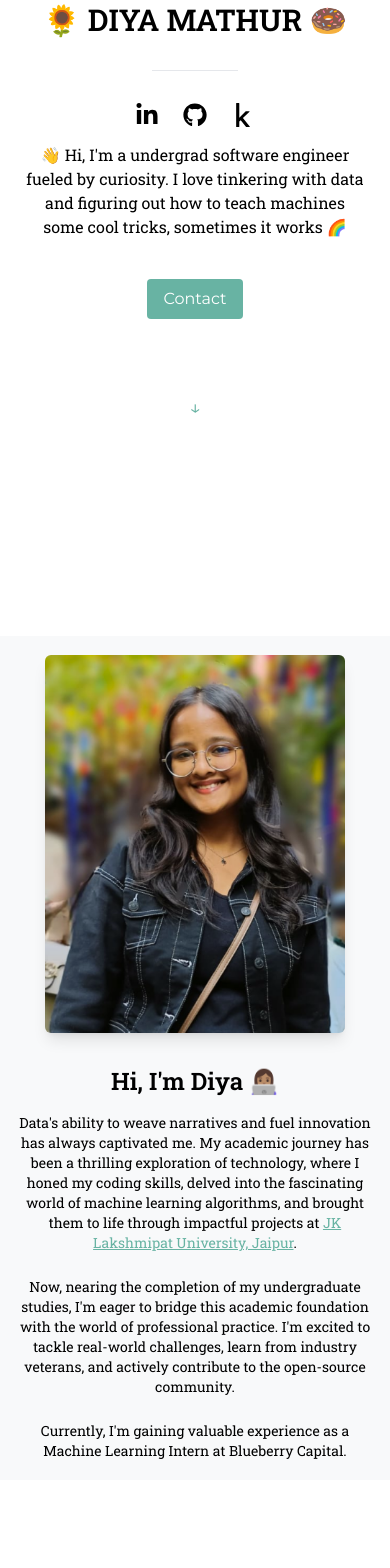
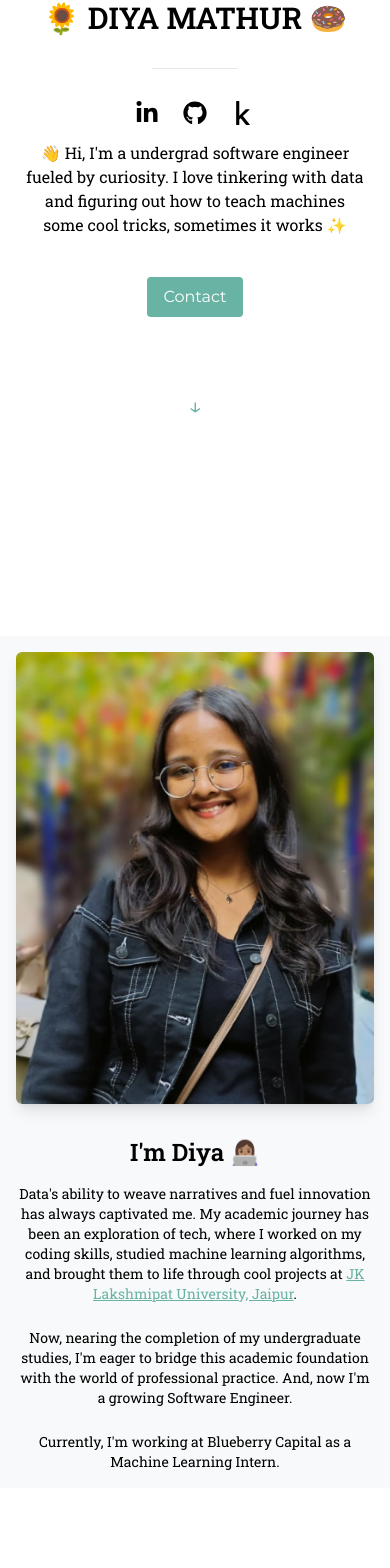
Before and after one commit to adistrim/diya_portfolio, a Next.js app in the folder nextjs_portfolio/: page / in a window 390 px wide. Shown: the part 304-1872 px from the top of the page. Built offline with nearby package versions, Linux system fonts and the light colour scheme; no server answers; the database is empty.

Commit message:
tweaks in the content

```diff
--- a/nextjs_portfolio/src/app/components/contact.js
+++ b/nextjs_portfolio/src/app/components/contact.js
@@ -11,7 +11,7 @@ const Contact = () => {
                 <h2 className={`text-4xl font-semibold text-center mb-4 ${robotoSlab.className}`}>CONTACT</h2>
                 <br />
                 <p className={`text-gray-700 italic text-center mb-8 ${robotoSlab.className}`}>
-                Feel free to reach out let's connect!!📧
+                Have a project in mind? Feel free to reach out! 📧
                 </p>
                 <p className='text-center'>
                     For open source projects, please open an issue or pull request on{' '}
--- a/nextjs_portfolio/src/app/components/intro.js
+++ b/nextjs_portfolio/src/app/components/intro.js
@@ -13,15 +13,15 @@ const Intro = () => {
           <Image
             src="/diya_mathur.png"
             alt="Diya Mathur"
-            width={300}
-            height={300}
+            width={400}
+            height={400}
             className="rounded-md shadow-lg max-w-full"
           />
         </div>
         <div className="w-full md:w-2/3 lg:w-3/4 md:pl-8 lg:pl-12 text-center md:text-left">
-          <h2 className={`text-2xl md:text-3xl font-semibold mb-4 ${robotoSlab.className} `}>Hi, I&apos;m Diya 👩🏽‍💻</h2>
+          <h2 className={`text-2xl md:text-3xl font-semibold mb-4 ${robotoSlab.className} `}>I&apos;m Diya 👩🏽‍💻</h2>
           <p className={`text-sm md:text-base ${robotoSlab.className}`}>
-          Data's ability to weave narratives and fuel innovation has always captivated me. My academic journey has been a thrilling exploration of technology, where I honed my coding skills, delved into the fascinating world of machine learning algorithms, and brought them to life through impactful projects at{' '}
+          Data&apos;s ability to weave narratives and fuel innovation has always captivated me. My academic journey has been an exploration of tech, where I worked on my coding skills, studied machine learning algorithms, and brought them to life through cool projects at{' '}
           <Link
               href="https://www.jklu.edu.in/"
               target="_blank"
@@ -34,11 +34,11 @@ const Intro = () => {
           </p>
           <br />
           <p className={`text-sm md:text-base ${robotoSlab.className}`}>
-          Now, nearing the completion of my undergraduate studies, I&apos;m eager to bridge this academic foundation with the world of professional practice. I&apos;m excited to tackle real-world challenges, learn from industry veterans, and actively contribute to the open-source community.
+          Now, nearing the completion of my undergraduate studies, I&apos;m eager to bridge this academic foundation with the world of professional practice. And, now I&apos;m a growing Software Engineer.
           </p>
           <br />
           <p className={`text-sm md:text-base ${robotoSlab.className}`}>
-          Currently, I&apos;m gaining valuable experience as a Machine Learning Intern at Blueberry Capital.</p>
+          Currently, I&apos;m working at Blueberry Capital as a Machine Learning Intern.</p>
         </div>
       </div>
     </div>
--- a/nextjs_portfolio/src/app/components/landingArea.js
+++ b/nextjs_portfolio/src/app/components/landingArea.js
@@ -48,14 +48,14 @@ const LandingArea = () => {
           </Link>
         </div>
         <p className={`text-base md:text-lg max-w-xl mx-auto mb-10 & ${robotoSlab.className}`}>
-          👋 Hi, I&apos;m a undergrad software engineer fueled by curiosity. I love tinkering with data and figuring out how to teach machines some cool tricks, sometimes it works 🌈
+          👋 Hi, I&apos;m a undergrad software engineer fueled by curiosity. I love tinkering with data and figuring out how to teach machines some cool tricks, sometimes it works ✨
         </p>
         <GreenButton content="Contact" onClick={handleScroll} />
       </div>
       <div className="mt-20">
         <button
           onClick={handleArrScroll}
-          className="text-xl text-[#68B3A3] animate-bounce"
+          className="text-2xl text-[#68B3A3] animate-bounce"
         >
           ↓
         </button>
--- a/nextjs_portfolio/src/app/layout.js
+++ b/nextjs_portfolio/src/app/layout.js
@@ -16,7 +16,7 @@ export default function RootLayout({ children }) {
   return (
     <html lang="en">
       <head>
-        <link rel="icon" href="/unicorn.png" />
+        <link rel="icon" href="/sunflower.svg" />
         <meta charSet="utf-8" />
         <meta name="viewport" content="width=device-width, initial-scale=1" />
       </head>
```
Also changed, not shown: nextjs_portfolio/public/sunflower.svg (added), nextjs_portfolio/public/unicorn.png (deleted).
